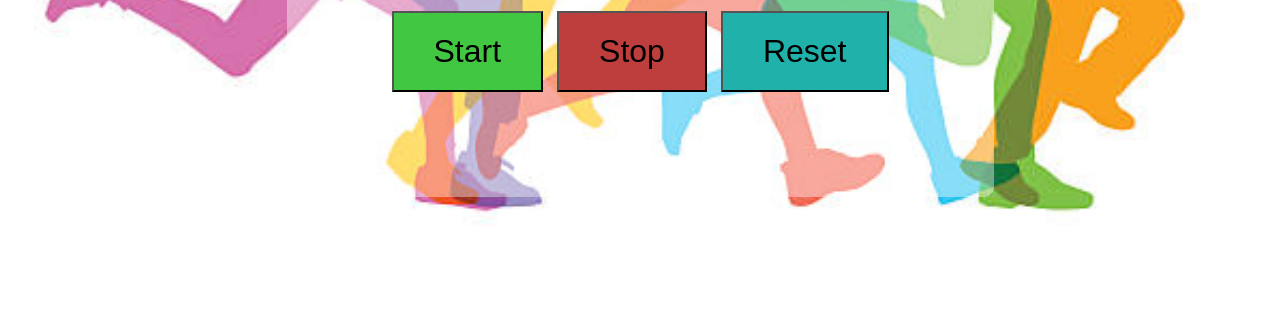
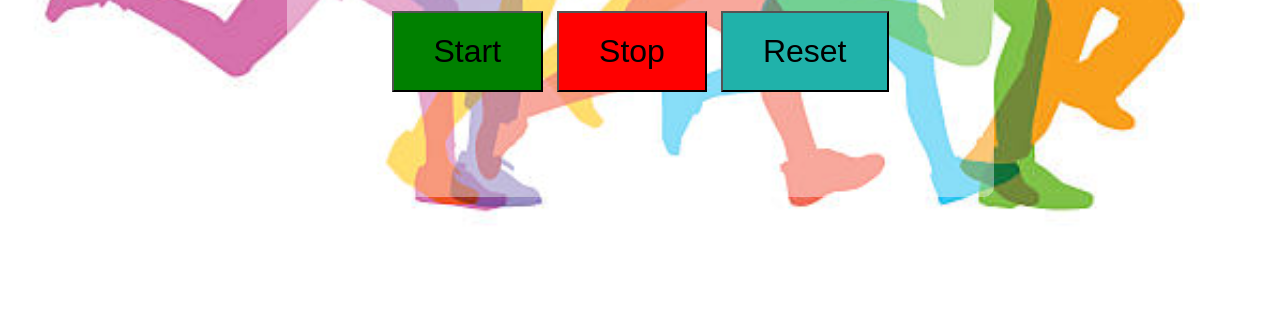
Before and after one commit to cynthiaselvaraj26102003/The-Precision-Timer, a plain HTML site: page index.html in a window 1280 px wide. Shown: the part 494-816 px from the top of the page. Drawn offline with nearby package versions, Linux system fonts and the light colour scheme.

Commit message:
Update styles.css

```diff
--- a/styles.css
+++ b/styles.css
@@ -36,11 +36,11 @@ h1 {
 }
 
 #start {
-    background-color: rgb(65, 199, 65);
+    background-color: green;
 }
 
 #stop {
-    background-color: rgb(190, 62, 62);
+    background-color: red;
 }
 
 #reset {
```
